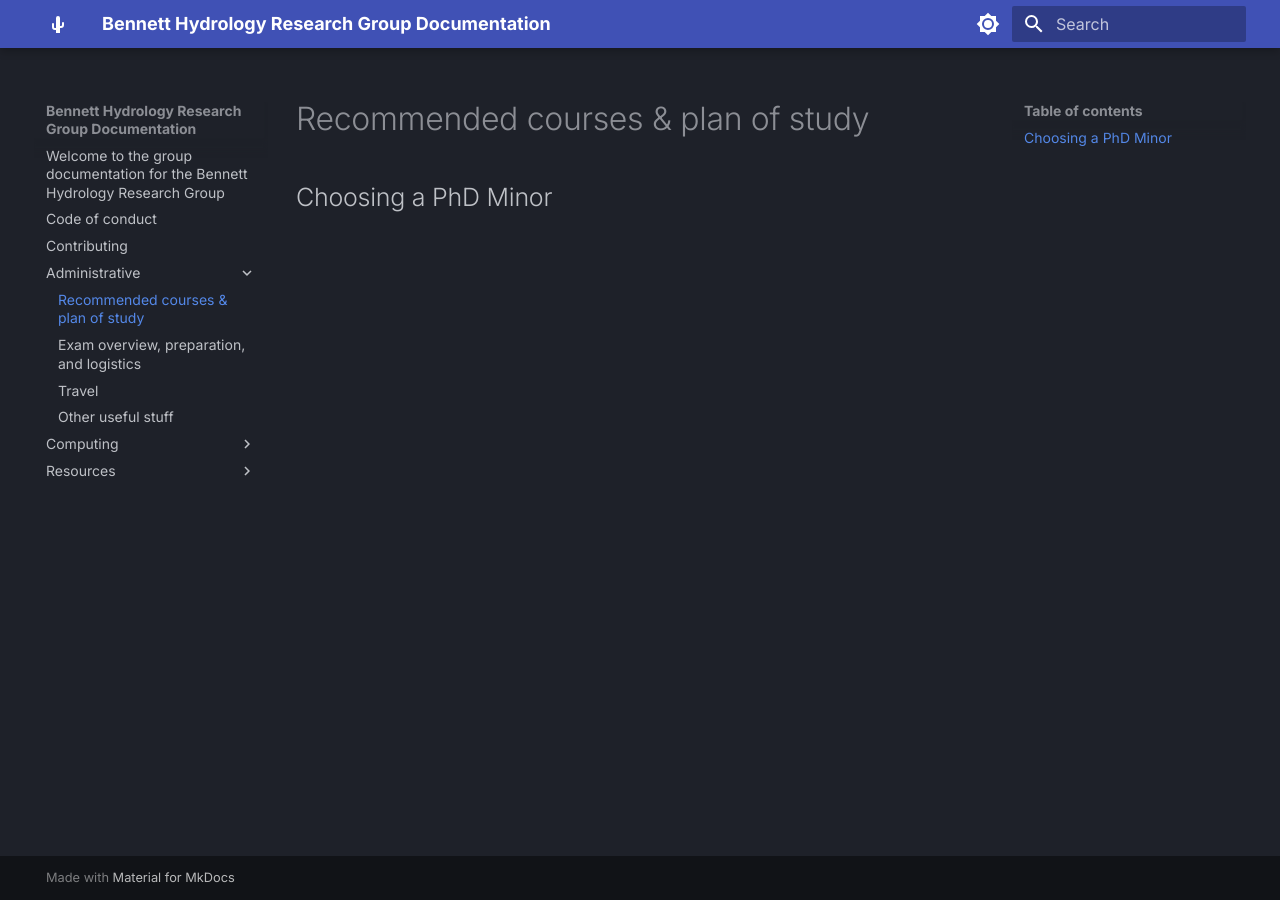
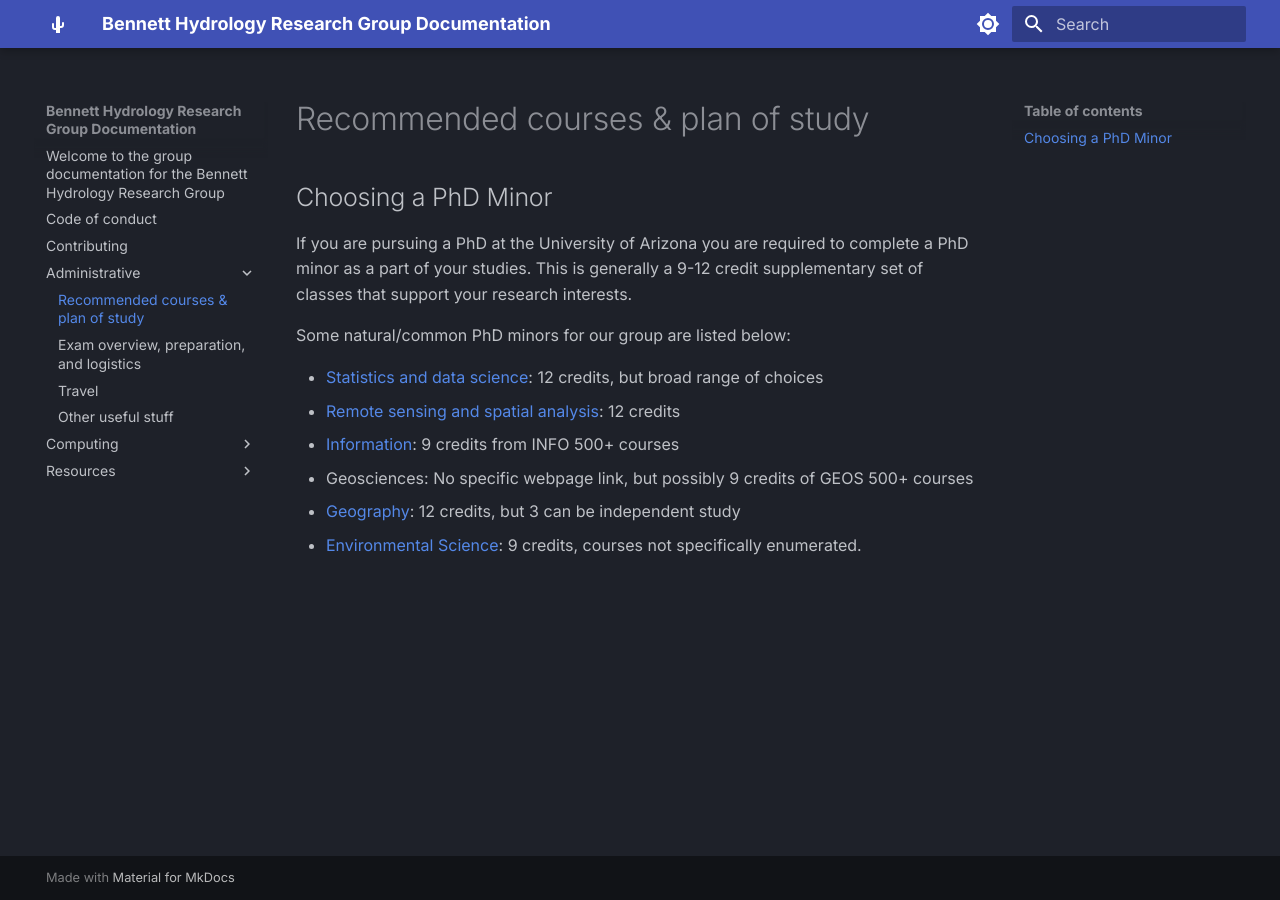
Before and after one commit to BennettHydroLab/group_docs, an MkDocs documentation site: the page built from docs/administrative/1_courses.md, in a window 1280 px wide. Built offline with MkDocs 1.6.1 and Material for MkDocs 9.7.7, drawn with Linux system fonts in a browser that asks for light colours.

Commit message:
Add some information about phd minors

```diff
--- a/docs/administrative/1_courses.md
+++ b/docs/administrative/1_courses.md
@@ -1,3 +1,14 @@
 # Recommended courses & plan of study
 
 ## Choosing a PhD Minor
+
+If you are pursuing a PhD at the University of Arizona you are required to complete a PhD minor as a part of your studies. This is generally a 9-12 credit supplementary set of classes that support your research interests.
+
+Some natural/common PhD minors for our group are listed below:
+
+ - [Statistics and data science](https://statistics.arizona.edu/certificate-phd-minor-statistics-data-science): 12 credits, but broad range of choices
+ - [Remote sensing and spatial analysis](https://rssa.arizona.edu/rssa-program/course-requirements): 12 credits
+ - [Information](https://infosci.arizona.edu/phd-information/minor): 9 credits from INFO 500+ courses
+ - Geosciences: No specific webpage link, but possibly 9 credits of GEOS 500+ courses
+ - [Geography](https://geography.arizona.edu/ma-phd/phd-requirements): 12 credits, but 3 can be independent study
+ - [Environmental Science](https://environmentalscience.cales.arizona.edu/phd-environmental-science): 9 credits, courses not specifically enumerated.
```
